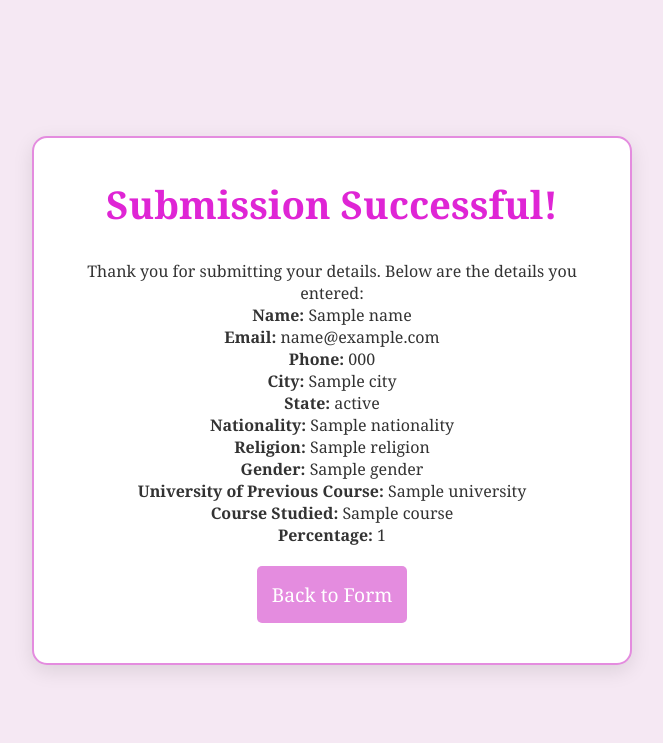
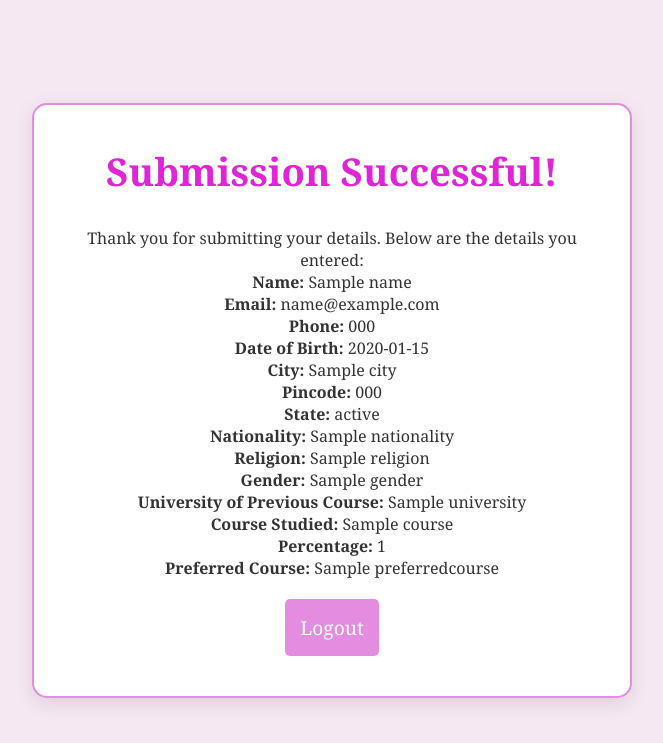
Before and after one commit to SeenuAnanth18/InfosysFormFillingProject, a Flask app: template Form Filling/templates/success.html in a window 1280 px wide. Shown: the top 743 px of the page, without its empty margins (308-971 px from the left). Run offline with Flask 3, Linux system fonts and the light colour scheme; the template is opened without the code that fills it: most values are stand-ins (such as "Sample title", 1, 10 or a date in 2020).

Commit message:
Update success.html

```diff
--- a/Form Filling/templates/success.html
+++ b/Form Filling/templates/success.html
@@ -15,7 +15,9 @@
             <p><strong>Name:</strong> {{ name }}</p>
             <p><strong>Email:</strong> {{ email }}</p>
             <p><strong>Phone:</strong> {{ phone }}</p>
+            <p><strong>Date of Birth:</strong> {{ dateofbirth }}</p>
             <p><strong>City:</strong> {{ city }}</p>
+            <p><strong>Pincode:</strong> {{ pincode }}</p>
             <p><strong>State:</strong> {{ state }}</p>
             <p><strong>Nationality:</strong> {{ nationality }}</p>
             <p><strong>Religion:</strong> {{ religion }}</p>
@@ -23,9 +25,10 @@
             <p><strong>University of Previous Course:</strong> {{ university }}</p>
             <p><strong>Course Studied:</strong> {{ course }}</p>
             <p><strong>Percentage:</strong> {{ percentage }}</p>
+            <p><strong>Preferred Course:</strong> {{ preferredcourse }}</p>
         </div>
 
-        <a href="/" class="back-btn">Back to Form</a>
+        <a href="/" class="back-btn">Logout</a>
     </div>
 
     <script>
@@ -41,20 +44,22 @@
             };
 
             // Create a speech message for the successful submission
-            const detailsMessage = `
-                Thank you for submitting your details.
-                Here are the details you entered.
+            const detailsMessage =
+                `Thank you for submitting your details. Here are the details you entered.
                 Name: ${'{{ name }}'},
                 Email: ${'{{ email }}'},
                 Phone: ${'{{ phone }}'},
+                DateOfBirth: ${'{{ dateofbirth }}'},
                 City: ${'{{ city }}'},
+                Pincode: ${'{{ pincode }}'},
                 State: ${'{{ state }}'},
                 Nationality: ${'{{ nationality }}'},
                 Religion: ${'{{ religion }}'},
                 Gender: ${'{{ gender }}'},
                 University of Previous Course: ${'{{ university }}'},
                 Course Studied: ${'{{ course }}'},
-                Percentage: ${'{{ percentage }}'}.`;
+                Percentage: ${'{{ percentage }}'},
+                Preferred Course: ${'{{ preferredcourse }}'}.`;
 
             // Start speaking the details after page load
             speakText(detailsMessage);
```
